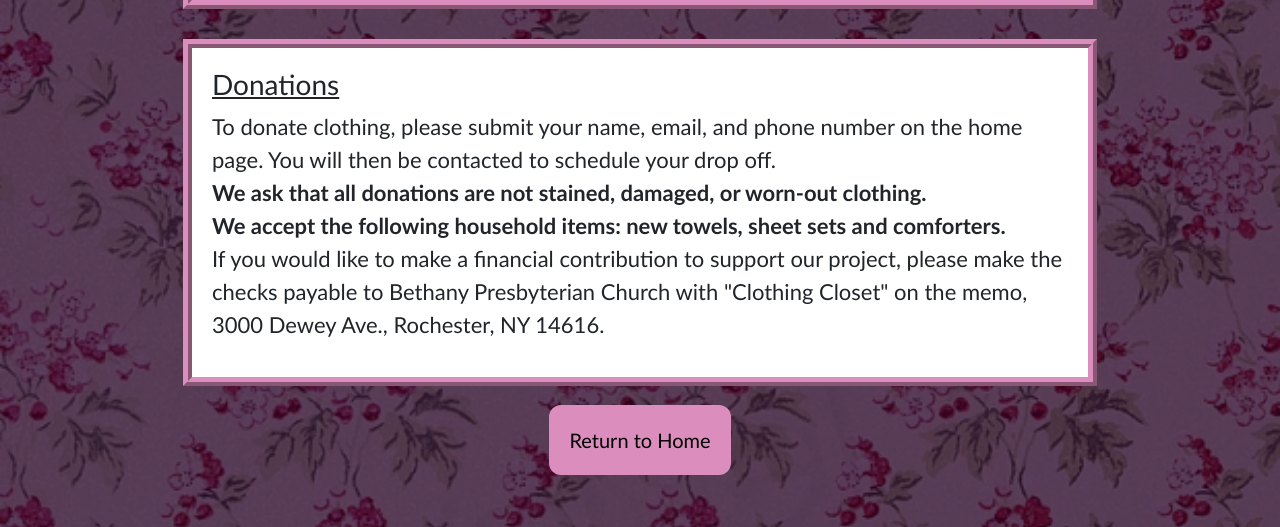
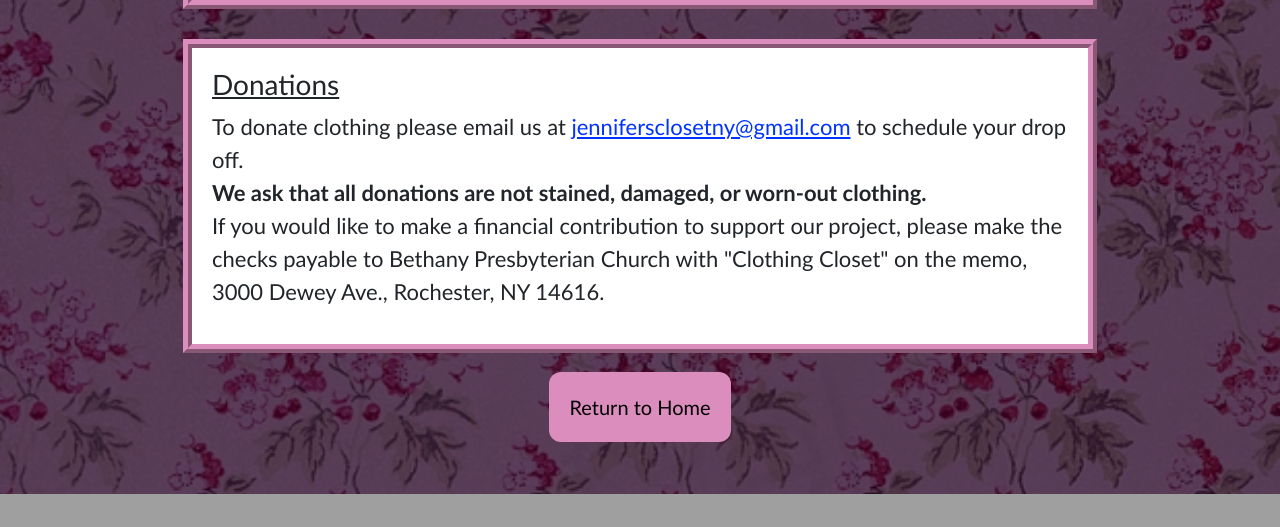
Before and after one commit to journey217/jennifers-closet, a Flask app: page /wish-list.html in a window 1280 px wide. Shown: the part 1110-1637 px from the top of the page. After the commit the page ends 1604 px from the top, so only its background shows below. Run offline with Flask 3, Linux system fonts and the light colour scheme.

Commit message:
Removed form references

```diff
--- a/static/style.css
+++ b/static/style.css
@@ -70,7 +70,7 @@ a:visited {
 }
 
 a:link {
-    color: yellow;
+    color: #0033ff;
 }
 
 .about-us1 {
--- a/templates/wish-list.html
+++ b/templates/wish-list.html
@@ -30,10 +30,9 @@
     <h3 class="header-title">Donations</h3>
 
     <p>
-        To donate clothing, please submit your name, email, and phone number on the home page. You will then be contacted
-        to schedule your drop off.<br/>
+        To donate clothing please email us at <a href='mailto:jennifersclosetny@gmail.com?subject=Donation Appointment'>jennifersclosetny@gmail.com</a>
+        to schedule your drop off. <br/>
         <b>We ask that all donations are not stained, damaged, or worn-out clothing.</b><br/>
-        <b>We accept the following household items: new towels, sheet sets and comforters.</b><br>
         If you would like to make a financial contribution to support our project, please make the checks payable to
         Bethany Presbyterian Church with "Clothing Closet" on the memo, 3000 Dewey Ave., Rochester, NY 14616.
     </p>
```
Also changed, not shown: templates/home-page.html (+5 -5 lines).
